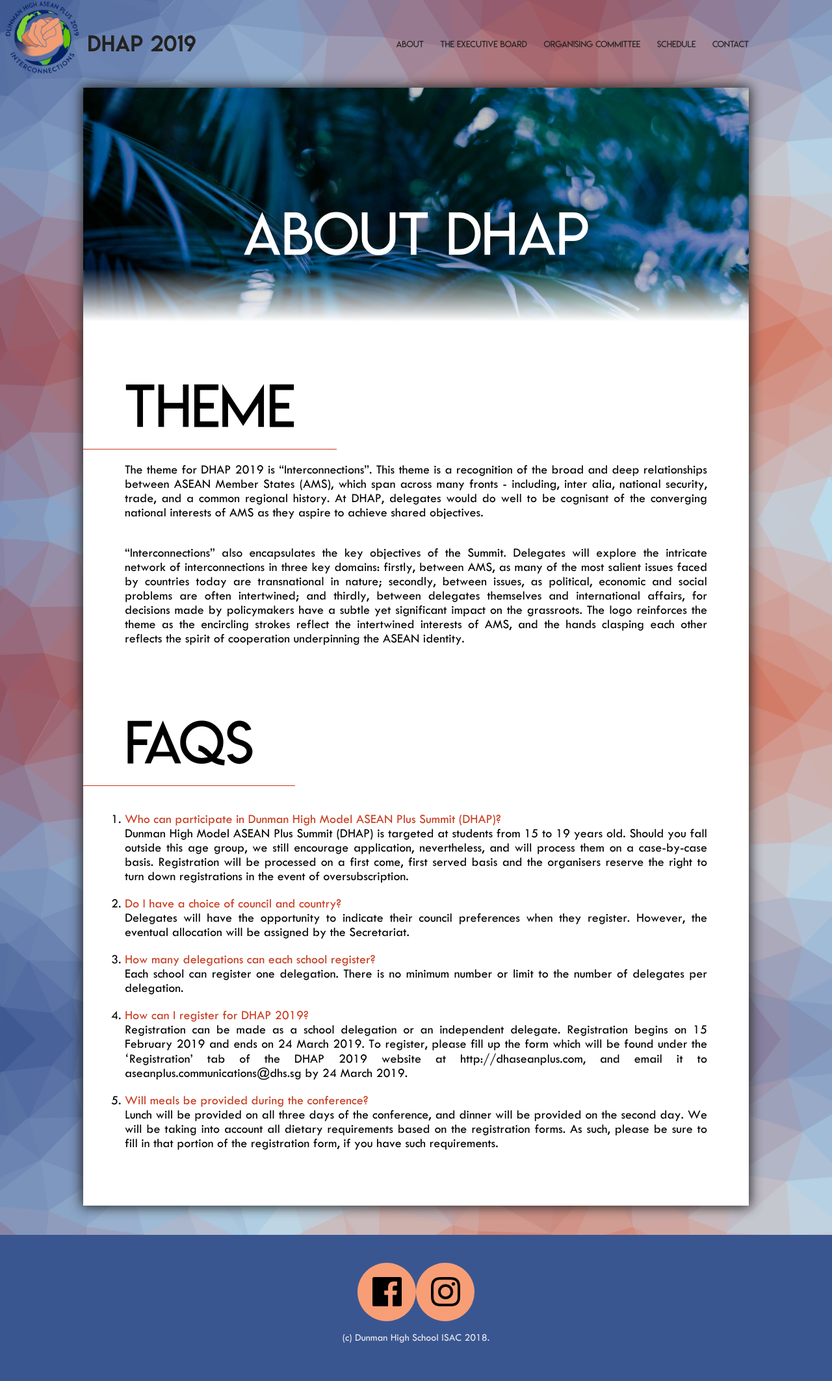
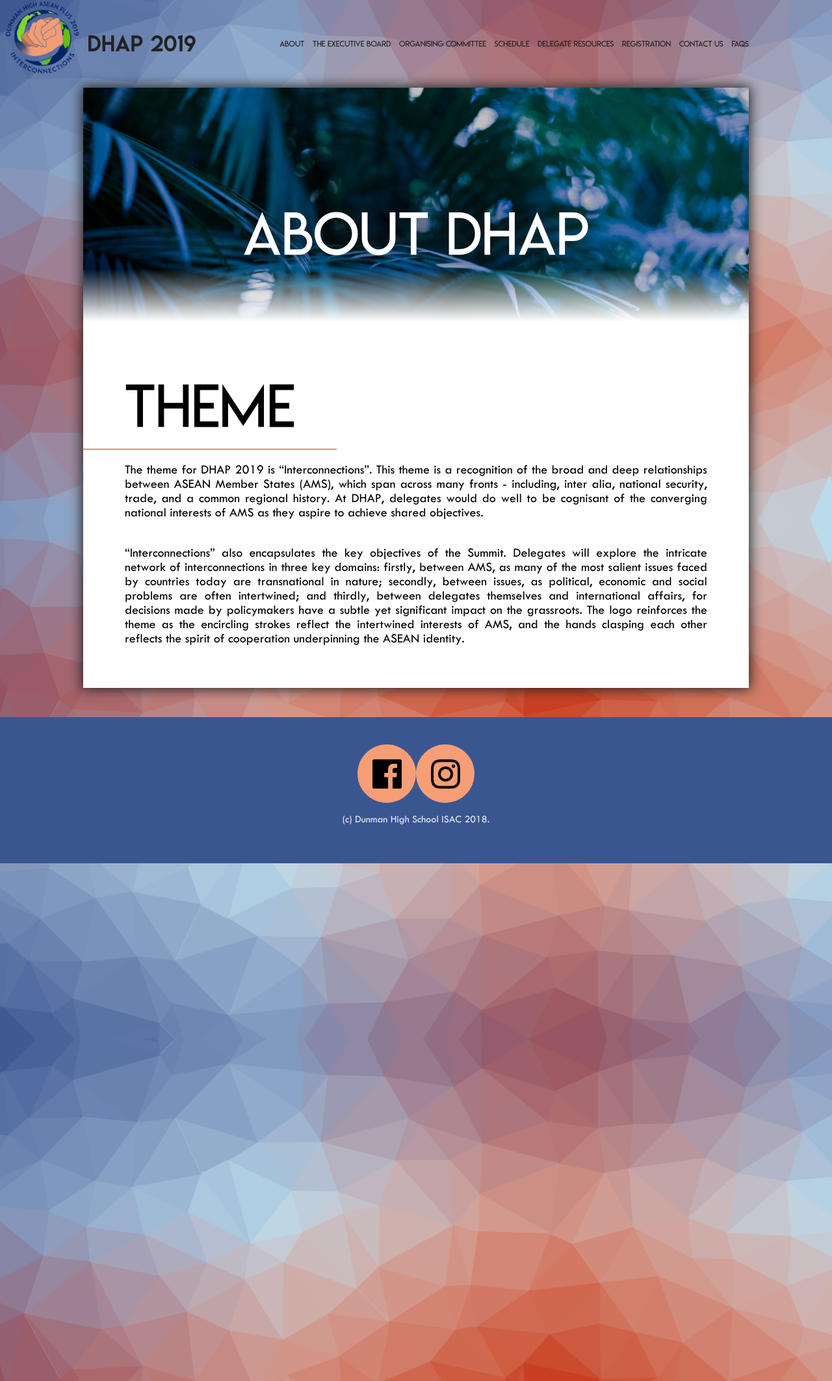
Before and after one commit to kaine119/dhap-2019, a Jekyll site: the page built from about.md, in a window 1280 px wide. Shown: the whole page at 65% size. Built offline with Jekyll 4.4.1, drawn with Linux system fonts in a browser that asks for light colours.

Commit message:
Change header to match new items   - Made all text smaller to fit everything   - shifted FAQs out of "About" section   - linked to sections in about page for theme

```diff
--- a/_includes/header.html
+++ b/_includes/header.html
@@ -47,14 +47,14 @@
                     <div class="nav-link">Welcome Address</div>
                 </a>
                 <a href="{{ site.baseurl }}/about.html">
+                    <div class="nav-link nav-link__about">About DHAP</div>
+                </a>
+                <a href="{{ site.baseurl }}/about.html#theme">
                     <div class="nav-link nav-link__about">Theme</div>
                 </a>
-                <a href="{{ site.baseurl }}/about.html#faqs">
-                    <div class="nav-link nav-link__about">FAQs</div>
+                <a href="{{ site.baseurl }}/secretariat.html">
+                    <div class="nav-link">The Secretariat</div>
                 </a>
-                <div class="nav-link">
-                    Delegate Resources
-                </div>
             </div>
         </div>
 
@@ -67,10 +67,16 @@
                     <div class="nav-link">Overview</div>
                 </a>
                 {% for council in site.councils %}
-                <a href="{{ site.baseurl }}{{ council.url }}">
-                    <div class="nav-link">{{ council.name_short }}</div>
+                    {% if council.name != "Special Programmes" %}
+                    <a href="{{ site.baseurl }}{{ council.url }}">
+                        <div class="nav-link">{{ council.name_short }}</div>
+                    </a>
+                    {% endif %}
+                {% endfor %}
+
+                <a href="{{ site.baseurl }}/councils/special_programmes.html">
+                    <div class="nav-link">Special Programmes</div>
                 </a>
-                {% endfor %}
             </div>
         </div>
 
@@ -96,18 +102,28 @@
             </a>
         </div>
 
-        <div class="nav-button nav-button">
-            <a href="{{site.baseurl}}/contact.html">
-                <div class="nav-button__title">Contact</div>
+        <div class="nav-button nav-button--no-menu">
+            <a href="{{site.baseurl}}/delegate_resources.html">
+                <div class="nav-button__title">Delegate Resources</div>
             </a>
-            <div class="dropdown-content">
-                <a href="{{ site.baseurl }}/contact.html" class="mobile-only">
-                    <div class="nav-link">Contact Details</div>
-                </a>
-                <a href="{{ site.baseurl }}/registration.html">
-                    <div class="nav-link">Registration</div>
-                </a>
-            </div>
+        </div>
+
+        <div class="nav-button nav-button--no-menu">
+            <a href="{{ site.baseurl }}/registration.html">
+                <div class="nav-button__title">Registration</div>
+            </a>
+        </div>
+
+        <div class="nav-button nav-button--no-menu">
+            <a href="{{ site.baseurl }}/contact.html">
+                <div class="nav-button__title">Contact Us</div>
+            </a>
+        </div>
+
+        <div class="nav-button nav-button--no-menu">
+            <a href="{{ site.baseurl }}/faq.html">
+                <div class="nav-button__title">FAQs</div>
+            </a>
         </div>
 
     </nav>
--- a/about.md
+++ b/about.md
@@ -21,38 +21,3 @@ decisions made by policymakers have a subtle yet significant impact on the grass
 The logo reinforces the theme as the encircling strokes reflect the intertwined interests of
 AMS, and the hands clasping each other reflects the spirit of cooperation underpinning the
 ASEAN identity.
-
-# FAQs
-
-1. **Who can participate in Dunman High Model ASEAN Plus Summit (DHAP)?**
-Dunman High Model ASEAN Plus Summit (DHAP) is targeted at
-students from 15 to 19 years old. Should you fall outside this age
-group, we still encourage application, nevertheless, and will
-process them on a case-by-case basis. Registration will be
-processed on a first come, first served basis and the organisers
-reserve the right to turn down registrations in the event of
-oversubscription.
-
-2. **Do I have a choice of council and country?**
-Delegates will have the opportunity to indicate their council
-preferences when they register. However, the eventual allocation
-will be assigned by the Secretariat.
-
-3. **How many delegations can each school register?**
-Each school can register one delegation. There is no minimum
-number or limit to the number of delegates per delegation.
-
-4. **How can I register for DHAP 2019?**
-Registration can be made as a school delegation or an
-independent delegate. Registration begins on 15 February 2019
-and ends on 24 March 2019. To register, please fill up the form
-which will be found under the 'Registration' tab of the DHAP 2019
-website at http://dhaseanplus.com, and email it to
-aseanplus.communications@dhs.sg by 24 March 2019.
-
-5. **Will meals be provided during the conference?**
-Lunch will be provided on all three days of the conference, and
-dinner will be provided on the second day. We will be taking into
-account all dietary requirements based on the registration forms.
-As such, please be sure to fill in that portion of the registration form,
-if you have such requirements.
--- a/assets/css/header.css
+++ b/assets/css/header.css
@@ -28,6 +28,7 @@ header {
     margin-left: 1vw;
     transition: padding-left 0.5s ease-in-out;
     letter-spacing: 2px;
+    white-space: nowrap;
 }
 
 
@@ -66,7 +67,7 @@ nav {
     display: flex;
     flex-direction: column;
     justify-content: center;
-    margin-left: 2vw;
+    margin-left: 1vw;
     position: relative;
 }
 
@@ -76,7 +77,7 @@ nav {
     display: flex;
     text-align: center;
     align-items: center;
-    font-size: 10pt;
+    font-size: 9pt;
     transition: color 0.2s ease-in-out;
 }
 
```
Also changed, not shown: contact.md (+1 -1 lines), delegate_resources.md (added, +8 -0 lines), faq.md (added, +39 -0 lines), secretariat.md (added, +8 -0 lines).
